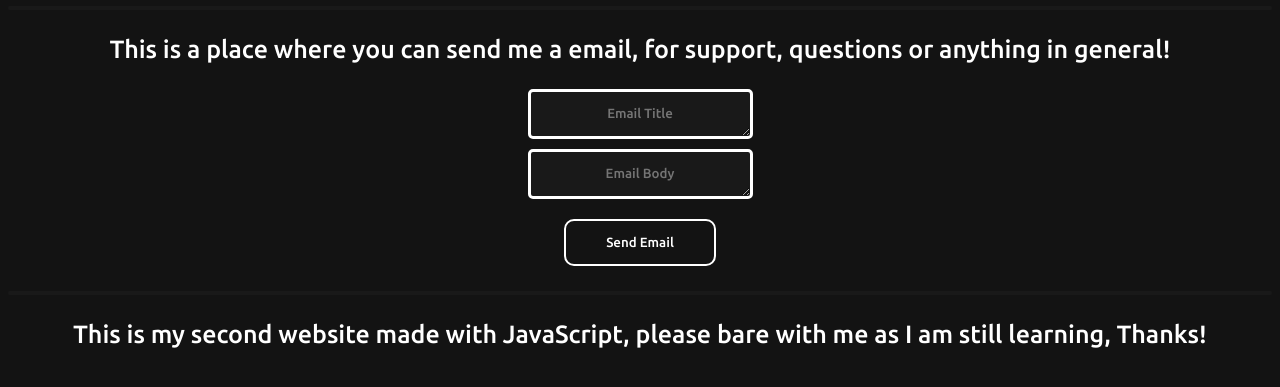
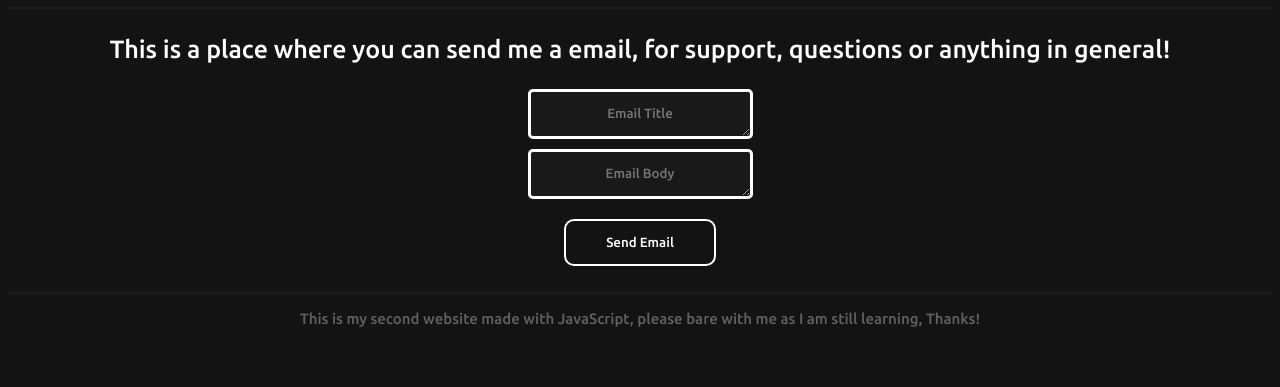
Before and after one commit to DevFlock/ContactMe, a plain HTML site: page index.html in a window 1280 px wide. Shown: the part 131-518 px from the top of the page. Drawn offline with Linux system fonts and the light colour scheme.

Commit message:
Update styles.css
Forgot to add this with the last commit

```diff
--- a/styles.css
+++ b/styles.css
@@ -70,3 +70,9 @@ hr {
     border: 5px solid #191919;
     border-radius: 10px;
 }
+
+#warning {
+    color: #606060;
+    font-size: 15px;
+    font-family: 'Ubuntu', sans-serif;
+}
```
